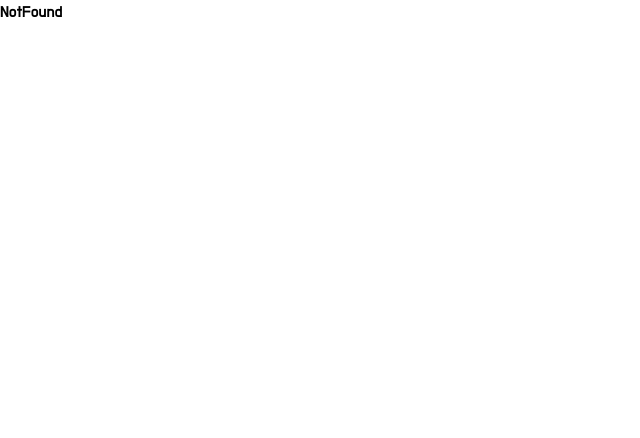
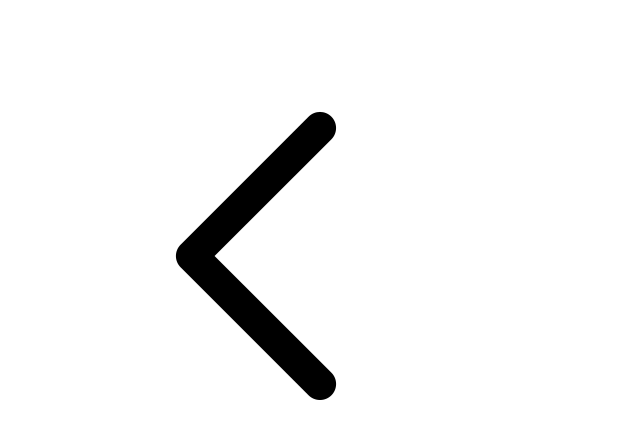
Before and after one commit to sojinjang/podo-log, a React (Create React App) app in the folder client/: page /books/1/1 in a window 1280 px wide. Shown: the top 438 px of the page, without its empty margins (0-640 px from the left). Built offline with nearby package versions, Linux system fonts and the light colour scheme.

Commit message:
[#28] :sparkles: feat: diary detail page component 추가, 라우팅

```diff
--- /dev/null
+++ b/client/src/pages/DiaryDetail.tsx
@@ -0,0 +1,14 @@
+import React from "react";
+
+import { PinkPurpleBackground } from "src/components/common/Backgrounds";
+import BackButton from "../components/common/BackButton";
+
+const DiaryDetail = () => {
+  return (
+    <PinkPurpleBackground className="overflow-y-scroll">
+      <BackButton />
+    </PinkPurpleBackground>
+  );
+};
+
+export default DiaryDetail;
--- a/client/src/pages/index.tsx
+++ b/client/src/pages/index.tsx
@@ -3,6 +3,7 @@ import BookList from "./BookList";
 import Book from "./Book";
 import BookSetting from "./BookSetting";
 import NewDiary from "./NewDiary";
+import DiaryDetail from "./DiaryDetail";
 import NotFound from "./NotFound";
 import SignUp from "./SignUp";
 import NewBook from "./NewBook";
@@ -15,6 +16,7 @@ export {
   Book,
   BookSetting,
   NewDiary,
+  DiaryDetail,
   NotFound,
   SignUp,
   NewBook,
--- a/client/src/router/ROUTE_INFO.tsx
+++ b/client/src/router/ROUTE_INFO.tsx
@@ -8,6 +8,7 @@ import {
   SignUp,
   NewBook,
   NewDiary,
+  DiaryDetail,
   Grape,
   MyPage,
 } from "../pages";
@@ -53,6 +54,10 @@ export const PRIVATE_ROUTE: RouteInfoObj = {
     path: "/new-diary",
     element: <NewDiary />,
   },
+  diaryDetail: {
+    path: "/books/:bookId/:diaryId",
+    element: <DiaryDetail />,
+  },
   grape: {
     path: "/grape",
     element: <Grape />,
```
